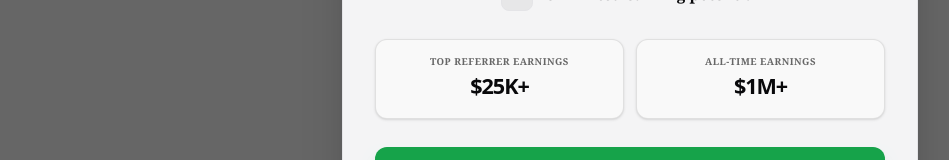
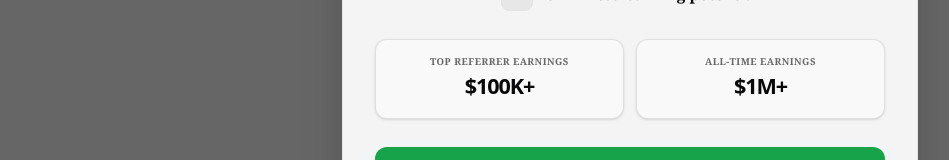
Before and after one commit to Ravishankar802/The-Plugd, a Next.js app: page /login in a window 1280 px wide. Both pictures are taken after a click on the button "Join Plugd". Shown: the part 445-605 px from the top of the page, without its empty margins (10-959 px from the left). Built offline with nearby package versions, Linux system fonts and the light colour scheme.

Commit message:
Update top referrer earnings from + to +

```diff
--- a/src/components/ReferralModal.tsx
+++ b/src/components/ReferralModal.tsx
@@ -744,7 +744,7 @@ export default function ReferralModal({ isOpen, onClose, userEmail, referralCode
                 <span style={{ color: isDark ? '#a1a1aa' : '#666666' }} className="text-[0.6rem] font-bold uppercase tracking-[0.05em] text-center leading-tight">
                   Top referrer earnings
                 </span>
-                <span className="text-[1.35rem] font-[900] tracking-tighter rich-number">$25K+</span>
+                <span className="text-[1.35rem] font-[900] tracking-tighter rich-number">$100K+</span>
               </div>
 
               <div
```
